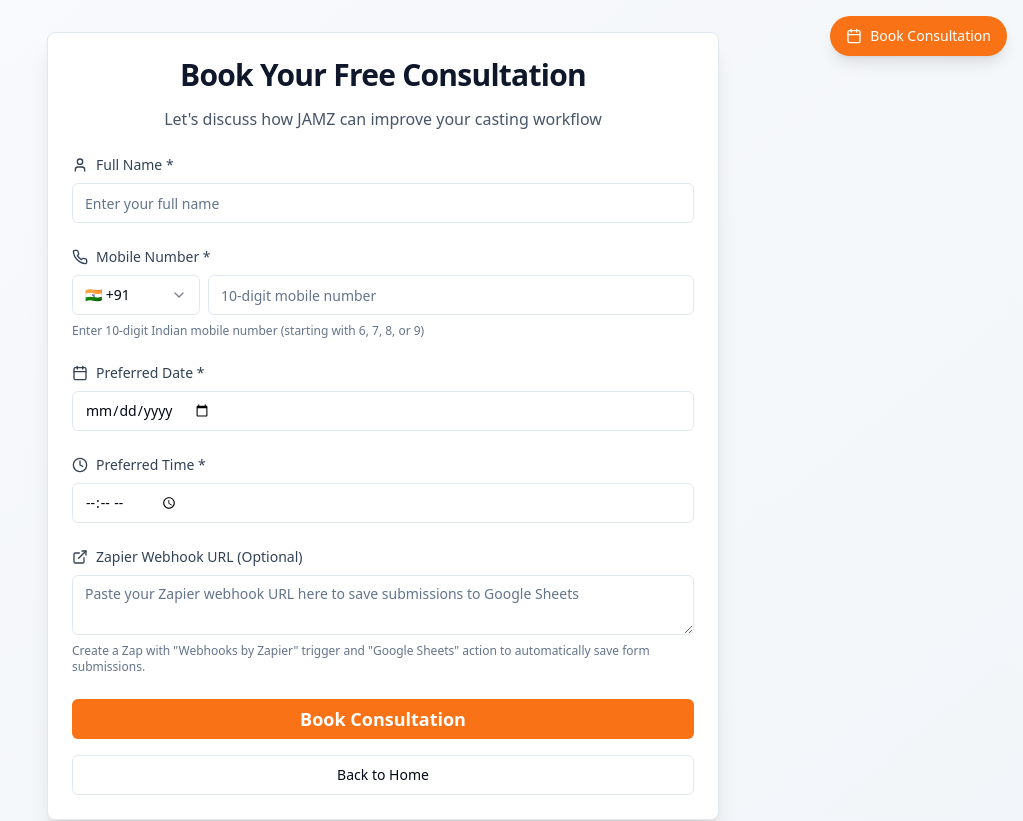
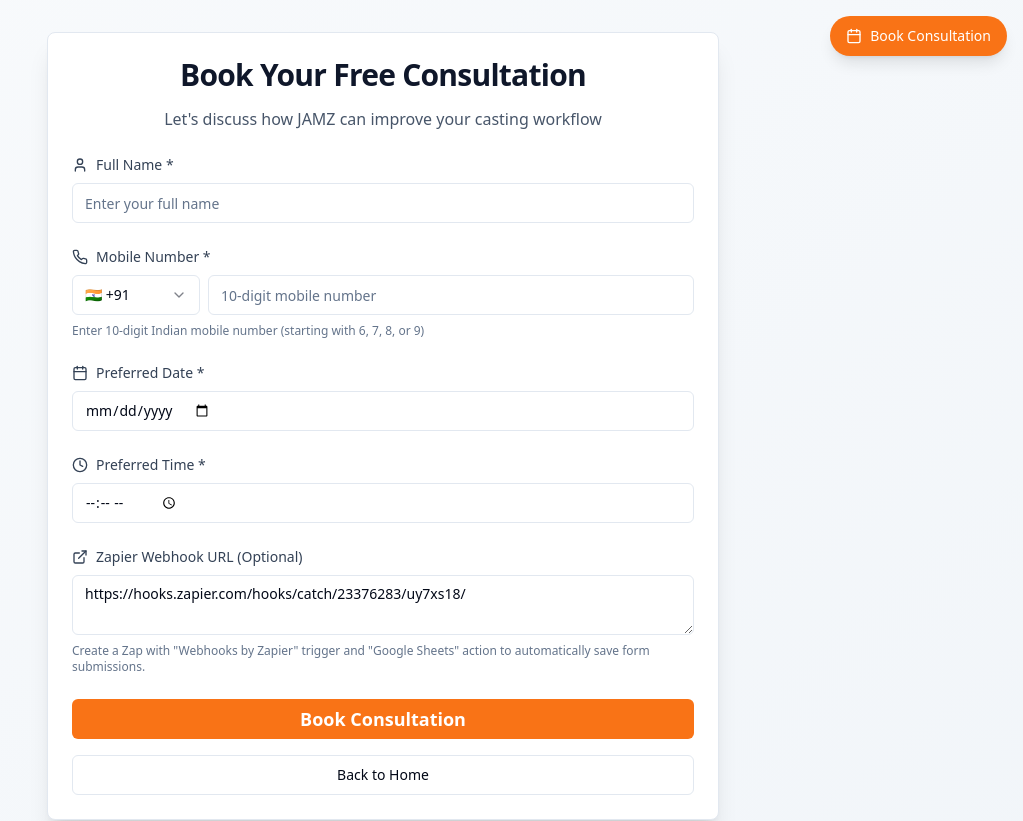
Before and after one commit to Junedweb/casting-flow-ai, a React (Vite) app: page /contact in a window 1280 px wide. Shown: the top 821 px of the page, without its empty margins (257-1280 px from the left). Built offline with nearby package versions, Linux system fonts and the light colour scheme.

Commit message:
Add Zapier webhook URL to form
Added a field to the contact form for the user to input their Zapier webhook URL.

```diff
--- a/src/pages/Contact.tsx
+++ b/src/pages/Contact.tsx
@@ -1,4 +1,3 @@
-
 import { useState } from "react";
 import { Button } from "@/components/ui/button";
 import { Input } from "@/components/ui/input";
@@ -16,7 +15,7 @@ const Contact = () => {
     phone: "",
     preferredDate: "",
     preferredTime: "",
-    zapierWebhook: ""
+    zapierWebhook: "https://hooks.zapier.com/hooks/catch/23376283/uy7xs18/"
   });
   const [isLoading, setIsLoading] = useState(false);
   const navigate = useNavigate();
```
